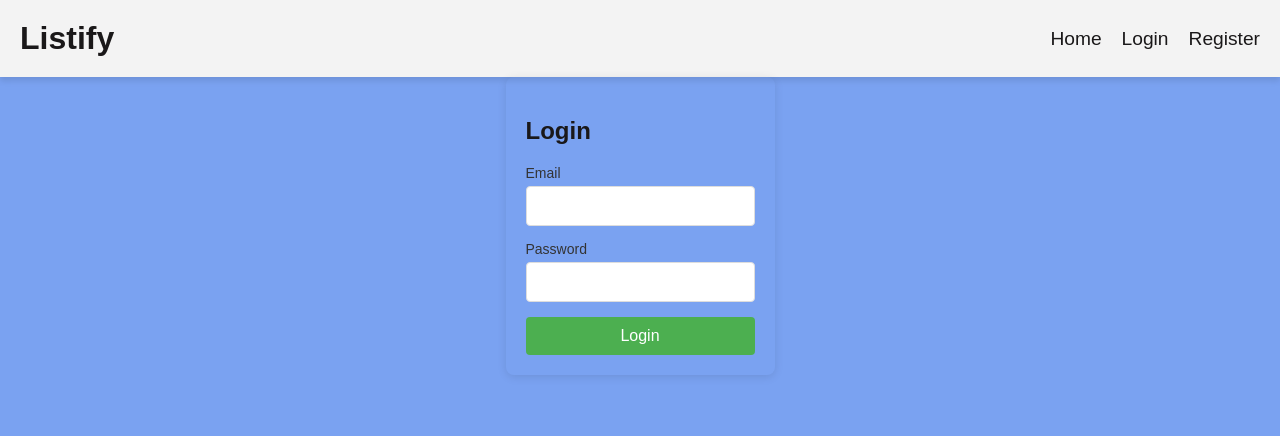
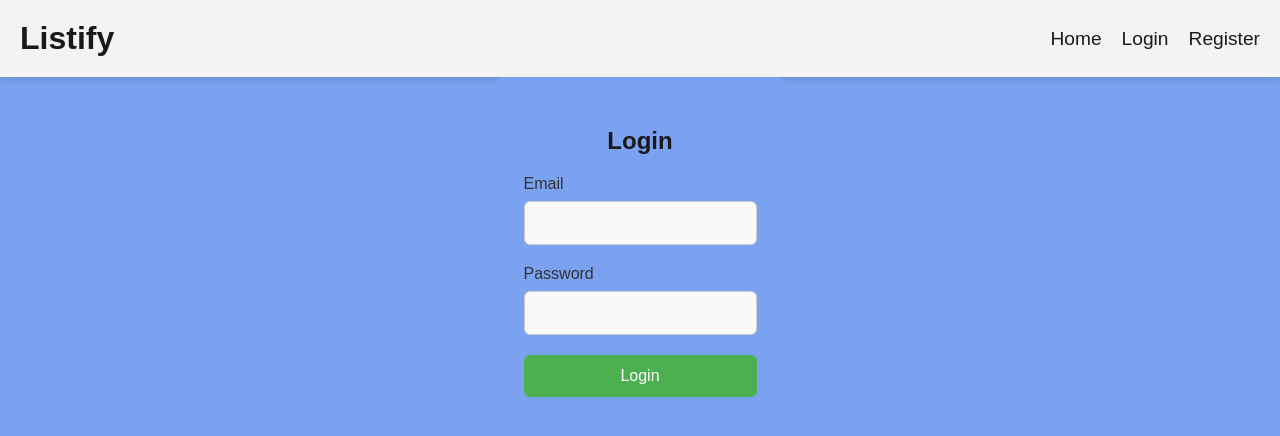
Before and after one commit to anaeggerdemier/Listify, a React (Create React App) app: page /login in a window 1280 px wide. Shown: the top 436 px of the page. Built offline with nearby package versions, Linux system fonts and the light colour scheme; no server answers.

Commit message:
Listify <feat: Refactor styling>

```diff
--- /dev/null
+++ b/src/Pages/Login/InputField.jsx
@@ -0,0 +1,19 @@
+import React from "react";
+import { InputWrapper, Label, Input } from "./Login.styled";
+
+const InputField = ({ label, type, name, value, onChange }) => {
+  return (
+    <InputWrapper>
+      <Label htmlFor={name}>{label}</Label>
+      <Input
+        type={type}
+        id={name}
+        name={name}
+        value={value}
+        onChange={onChange}
+      />
+    </InputWrapper>
+  );
+};
+
+export default InputField;
--- a/src/Pages/Login/Login.jsx
+++ b/src/Pages/Login/Login.jsx
@@ -1,116 +1,55 @@
-import React, { useState } from 'react';
-import styled from 'styled-components';
-
-const FormContainer = styled.div`
-  max-width: 400px;
-  margin: 0 auto;
-  padding: 20px;
-  border-radius: 8px;
-  box-shadow: 0 2px 10px rgba(0, 0, 0, 0.1);
-`;
-
-const InputField = styled.div`
-  margin-bottom: 15px;
-`;
-
-const Label = styled.label`
-  display: block;
-  font-size: 14px;
-  color: #333;
-  margin-bottom: 5px;
-`;
-
-const Input = styled.input`
-  width: 100%;
-  padding: 10px;
-  font-size: 16px;
-  border-radius: 4px;
-  border: 1px solid #ddd;
-`;
-
-const Button = styled.button`
-  width: 100%;
-  padding: 10px;
-  background-color: #4caf50;
-  color: white;
-  border: none;
-  border-radius: 4px;
-  font-size: 16px;
-  cursor: pointer;
-  transition: background-color 0.3s;
-
-  &:hover {
-    background-color: #45a049;
-  }
-`;
-
-const ErrorMessage = styled.p`
-  color: red;
-  font-size: 14px;
-`;
+import React, { useState } from "react";
+import InputField from "./InputField";
+import { FormContainer, Button, ErrorMessage } from "./Login.styled";
 
 const Login = () => {
-  const [formData, setFormData] = useState({
-    email: '',
-    password: '',
-  });
-  const [error, setError] = useState('');
+  const [formData, setFormData] = useState({ email: "", password: "" });
+  const [error, setError] = useState("");
 
   const handleInputChange = (e) => {
     const { name, value } = e.target;
-    setFormData({ ...formData, [name]: value });
+    setFormData((prev) => ({ ...prev, [name]: value }));
+  };
+
+  const validateForm = () => {
+    const { email, password } = formData;
+    if (!email || !password) return "Both email and password are required!";
+    if (!/\S+@\S+\.\S+/.test(email)) return "Please enter a valid email address.";
+    return "";
   };
 
   const handleLogin = (e) => {
     e.preventDefault();
-
-    const { email, password } = formData;
-
-    if (!email || !password) {
-      setError('Both email and password are required!');
+    const errorMessage = validateForm();
+    if (errorMessage) {
+      setError(errorMessage);
       return;
     }
 
-    if (!/\S+@\S+\.\S+/.test(email)) {
-      setError('Please enter a valid email address.');
-      return;
-    }
-
-    console.log('Login realizado com:', email, password);
-    setError('');
+    console.log("Login realizado com:", formData.email, formData.password);
+    setError("");
   };
 
   return (
     <FormContainer>
       <h2>Login</h2>
       <form onSubmit={handleLogin}>
-        <InputField>
-          <Label htmlFor="email">Email</Label>
-          <Input
+        <InputField
+          label="Email"
           type="email"
-            id="email"
           name="email"
           value={formData.email}
           onChange={handleInputChange}
-            required
-            aria-describedby="emailError"
         />
-        </InputField>
-
-        <InputField>
-          <Label htmlFor="password">Password</Label>
-          <Input
+        <InputField
+          label="Password"
           type="password"
-            id="password"
           name="password"
           value={formData.password}
           onChange={handleInputChange}
-            required
-            aria-describedby="passwordError"
         />
-        </InputField>
 
-        {error && <ErrorMessage id="formError">{error}</ErrorMessage>}
+        {error && <ErrorMessage>{error}</ErrorMessage>}
 
         <Button type="submit">Login</Button>
       </form>
--- /dev/null
+++ b/src/Pages/Login/Login.styled.js
@@ -0,0 +1,77 @@
+import styled from "styled-components";
+
+export const FormContainer = styled.div`
+  max-width: 400px;
+  margin: 0 auto;
+  padding: 30px;
+  background-color: #7aa2f1;
+  border-radius: 10px;
+  display: flex;
+  flex-direction: column;
+  align-items: center;
+`;
+
+export const InputWrapper = styled.div`
+  margin-bottom: 20px;
+  width: 100%;
+`;
+
+export const Label = styled.label`
+  display: block;
+  font-size: 16px;
+  color: #333;
+  margin-bottom: 8px;
+`;
+
+export const Input = styled.input`
+  width: 100%;
+  padding: 12px;
+  font-size: 16px;
+  border-radius: 6px;
+  border: 1px solid #ccc;
+  background-color: #f9f9f9;
+  transition: border-color 0.3s ease, box-shadow 0.3s ease;
+
+  &:focus {
+    border-color: #4caf50;
+    box-shadow: 0 0 5px rgba(76, 175, 80, 0.3);
+    outline: none;
+  }
+
+  &::placeholder {
+    color: #bbb;
+  }
+`;
+
+export const Button = styled.button`
+  width: 100%;
+  padding: 12px;
+  background-color: #4caf50;
+  color: white;
+  border: none;
+  border-radius: 6px;
+  font-size: 16px;
+  cursor: pointer;
+  transition: background-color 0.3s ease, transform 0.3s ease;
+
+  &:hover {
+    background-color: #45a049;
+    transform: scale(1.05);
+  }
+
+  &:active {
+    background-color: #388e3c;
+  }
+`;
+
+export const ErrorMessage = styled.p`
+  color: #f44336;
+  font-size: 14px;
+  text-align: center;
+  margin-top: 12px;
+  background-color: #ffe6e6;
+  padding: 10px;
+  border-radius: 6px;
+  width: 100%;
+  max-width: 350px;
+`;
```
Lines whose indentation alone changed are shown as unchanged.
